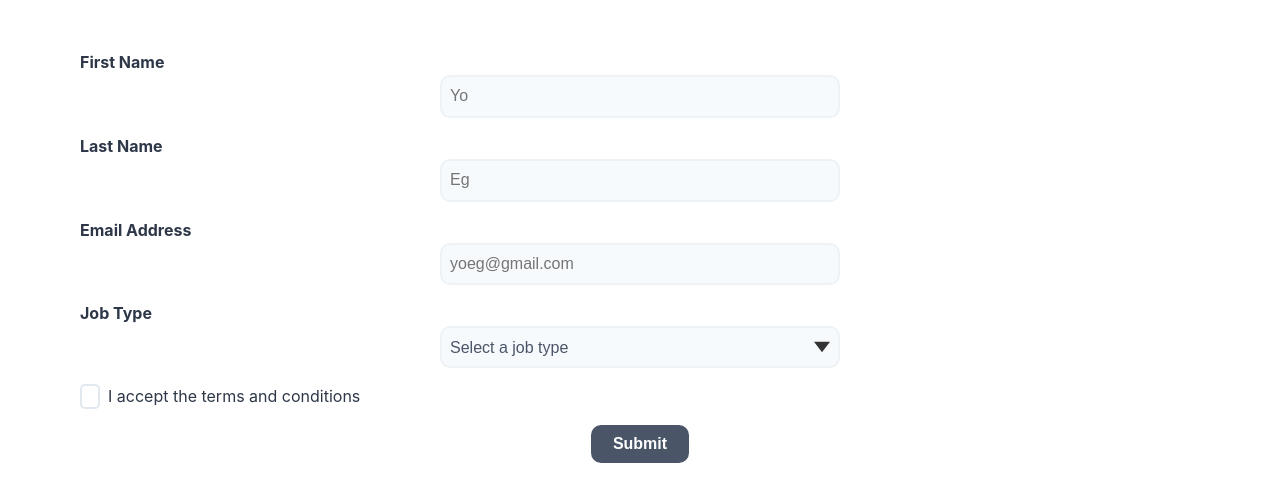
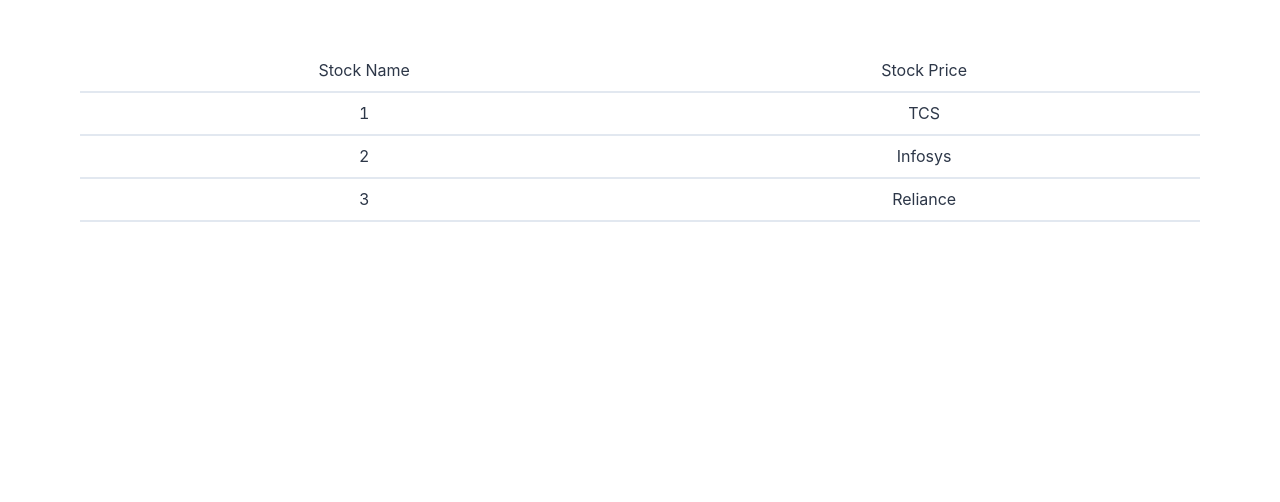
Before and after one commit to youssefelgamrani/reactjs-formik, a React (Create React App) app: page / in a window 1280 px wide. Shown: the top 502 px of the page. Built offline with nearby package versions, Linux system fonts and the light colour scheme.

Commit message:
(hoc): add sotck list component

```diff
--- a/package.json
+++ b/package.json
@@ -33,5 +33,8 @@
       "last 1 firefox version",
       "last 1 safari version"
     ]
+  },
+  "devDependencies": {
+    "eslint-plugin-react-hooks": "^4.0.8"
   }
 }
--- a/src/App.js
+++ b/src/App.js
@@ -1,11 +1,13 @@
 import React from "react";
 import "./App.css";
 import SignupForm from "./components/SignUp/SignupForm";
+import StockList from "./components/hoc/StockList";
 
 function App() {
   return (
     <div className="App">
-      <SignupForm />
+      {/* <SignupForm /> */}
+      <StockList />
     </div>
   );
 }
--- /dev/null
+++ b/src/components/hoc/StockList.js
@@ -0,0 +1,48 @@
+import React, { Component } from "react";
+import TableRow from "../shared/TableRow";
+
+export default class StockList extends Component {
+  constructor(props) {
+    super(props);
+    this.state = {
+      stocks: [
+        {
+          id: 1,
+          name: "TCS",
+        },
+        {
+          id: 2,
+          name: "Infosys",
+        },
+        {
+          id: 3,
+          name: "Reliance",
+        },
+      ],
+    };
+  }
+
+  tabRow() {
+    const stocks = this.state.stocks;
+    if (stocks instanceof Array) {
+      return stocks.map((obj, i) => {
+        return <TableRow obj={obj} key={i} />;
+      });
+    }
+  }
+  render() {
+    return (
+      <div className="container">
+        <table className="table table-striped">
+          <thead>
+            <tr>
+              <td>Stock Name</td>
+              <td>Stock Price</td>
+            </tr>
+          </thead>
+          <tbody>{this.tabRow()}</tbody>
+        </table>
+      </div>
+    );
+  }
+}
--- /dev/null
+++ b/src/components/shared/TableRow.js
@@ -0,0 +1,10 @@
+import React from "react";
+
+export default function TableRow(props) {
+  return (
+    <tr>
+      <td>{props.obj.id}</td>
+      <td>{props.obj.name}</td>
+    </tr>
+  );
+}
```
Also changed, not shown: 1 other file (tests, documents, lock files or other folders).
